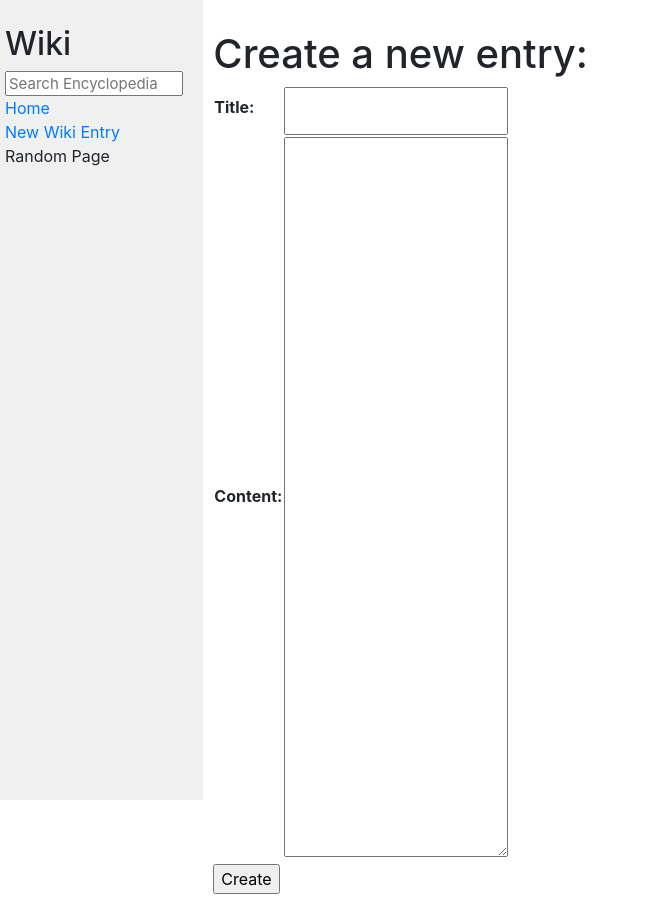
After one commit to Fantastik-open/cs50, a Django app: page /entry in a window 1280 px wide. The commit adds this page. Shown: the whole page, without its empty margins (0-648 px from the left). Run offline with Django 3.2, Linux system fonts and the light colour scheme; some libraries are stand-ins or nearby versions.

Commit message:
Create "New Entry" page: No functionality

```diff
--- a/project1/encyclopedia/static/encyclopedia/styles.css
+++ b/project1/encyclopedia/static/encyclopedia/styles.css
@@ -36,3 +36,8 @@ textarea {
 .sidebar h2 {
     margin-top: 5px;
 }
+
+#id_title, #id_content {
+    width: 50%;
+    padding: 10px;
+}
--- /dev/null
+++ b/project1/encyclopedia/templates/encyclopedia/entry.html
@@ -0,0 +1,18 @@
+{% extends "encyclopedia/layout.html" %}
+
+{% block title %}
+    New Wiki Entry
+{% endblock %}
+
+{% block body %}
+    <h1>Create a new entry:</h1>
+
+    <form action="{% url 'index' %}" method="post">
+        {% csrf_token %}
+        <table class="entryform">
+            {{ form.as_table }}
+        </table>
+        <input type="submit" value="Create">
+    </form>
+
+{% endblock %}
--- a/project1/encyclopedia/templates/encyclopedia/layout.html
+++ b/project1/encyclopedia/templates/encyclopedia/layout.html
@@ -19,7 +19,7 @@
                     <a href="{% url 'index' %}">Home</a>
                 </div>
                 <div>
-                    Create New Page
+                    <a href="{% url 'entry' %}">New Wiki Entry</a>
                 </div>
                 <div>
                     Random Page
--- a/project1/encyclopedia/urls.py
+++ b/project1/encyclopedia/urls.py
@@ -3,5 +3,7 @@ from django.urls import path
 from . import views
 
 urlpatterns = [
-    path("", views.index, name="index")
+    path("", views.index, name="index"),
+    path("entry", views.entry, name="entry"),
+    path("wiki/<str:title>", views.wiki, name="wiki")
 ]
--- a/project1/encyclopedia/views.py
+++ b/project1/encyclopedia/views.py
@@ -1,9 +1,26 @@
+from os import name
 from django.shortcuts import render
+from django import forms
 
 from . import util
 
+class NewEntryForm(forms.Form):
+    title = forms.CharField(label="Title:", max_length=100)
+    break_line = "<br>"
+    content = forms.CharField(label="Content:", widget=forms.Textarea)
 
 def index(request):
     return render(request, "encyclopedia/index.html", {
         "entries": util.list_entries()
     })
+
+def entry(request):
+    return render(request, "encyclopedia/entry.html", {
+        "form": NewEntryForm()
+    })
+
+def wiki(request, title):
+    return render(request, "encyclopedia/wiki.html", {
+        "title": title,
+        "content": util.get_entry(title)
+    })
```
Also changed, not shown: project1/db.sqlite3 (added).
